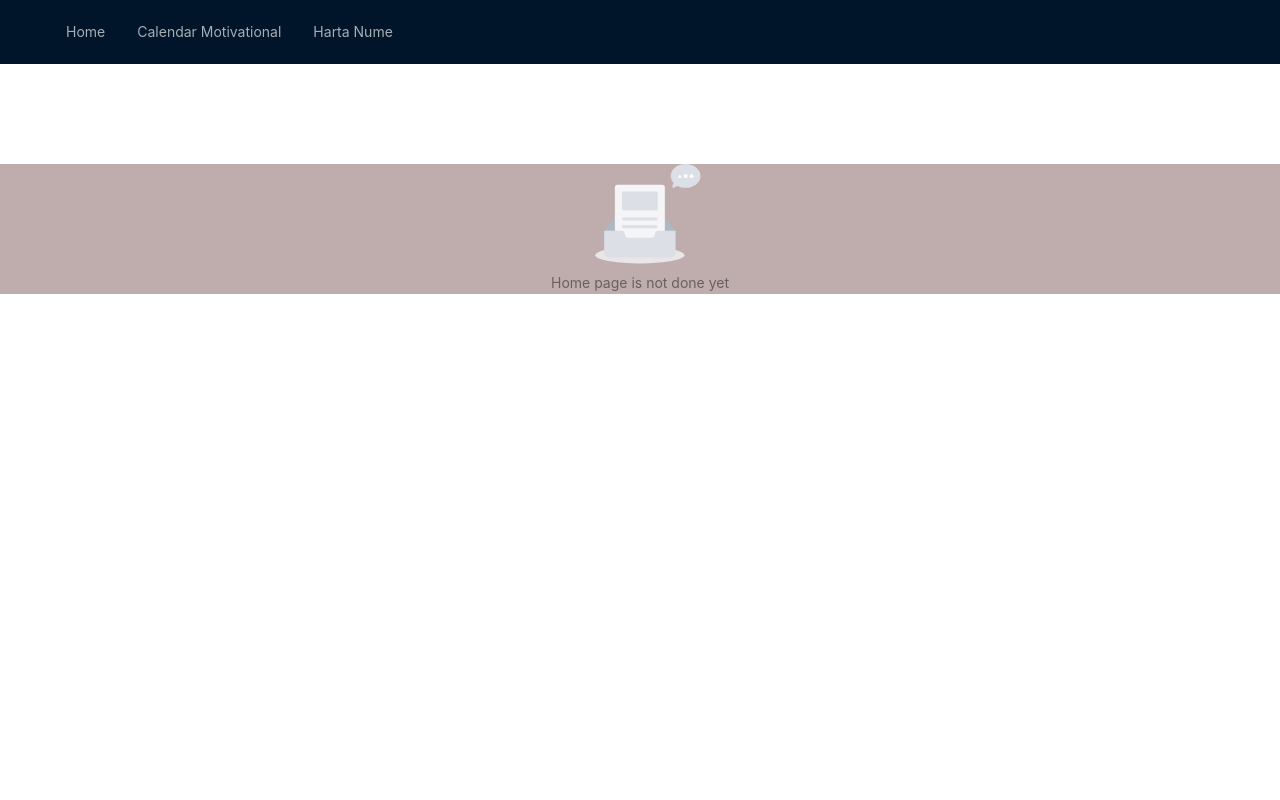
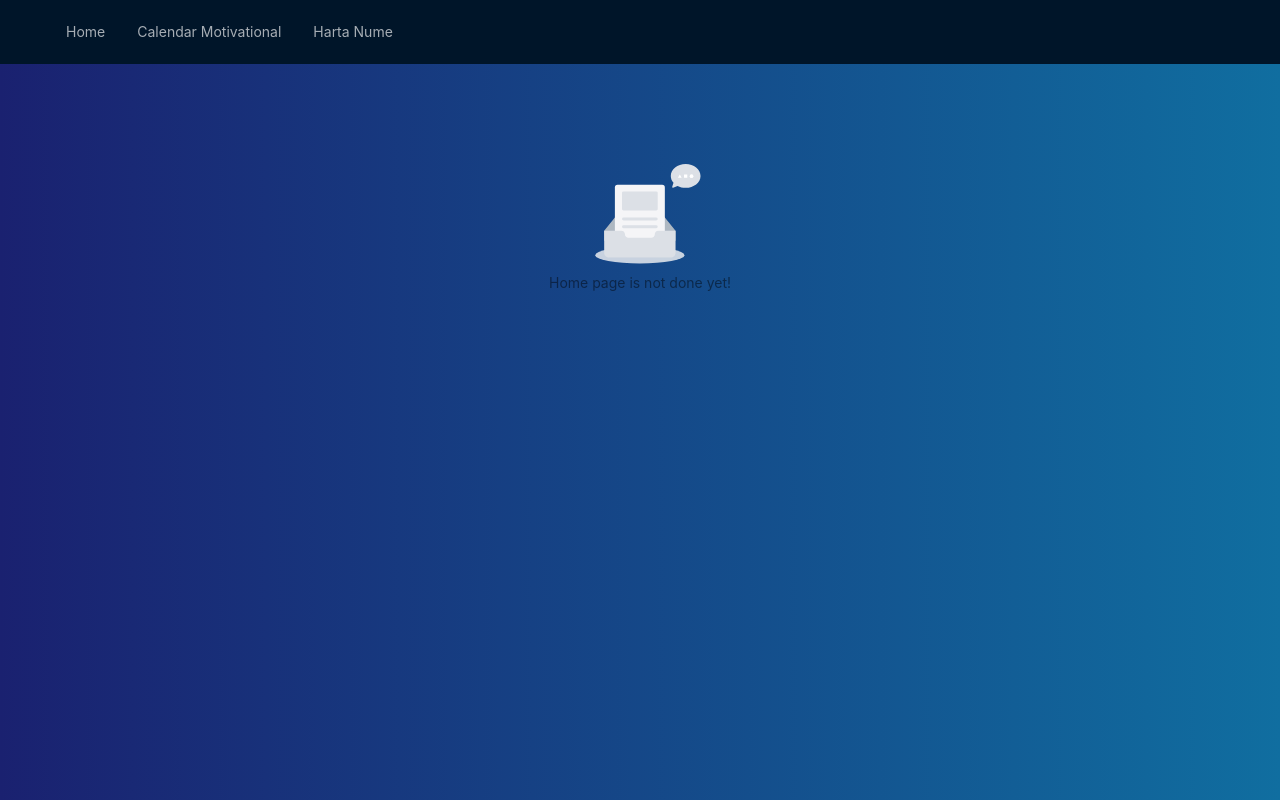
Before and after one commit to ironcracker/site-scoala, a React (Vite) app: page / in a window 1280 px wide. Built offline with nearby package versions, Linux system fonts and the light colour scheme.

Commit message:
update background

```diff
--- a/src/components/Home.tsx
+++ b/src/components/Home.tsx
@@ -2,8 +2,8 @@ import { Empty } from "antd";
 
 const Home = () =>{
     return (
-        <div style={{backgroundColor:'#bfadad', display:'block', marginTop:'100px', justifyContent:"center",}}>
-        <Empty description="Home page is not done yet"/>
+        <div style={{display:'block', marginTop:'100px', justifyContent:"center",}}>
+        <Empty description="Home page is not done yet!"/>
         </div>
 ) }
 export default Home;
--- a/src/components/Map.tsx
+++ b/src/components/Map.tsx
@@ -2,7 +2,7 @@ import { Empty } from "antd";
 
 const Map = () =>{
     return (
-        <>
+    <>
         <Empty description="Harta Nume Page Under Construction"/>
     </>
 ) }
--- a/src/index.css
+++ b/src/index.css
@@ -5,7 +5,7 @@
 
   color-scheme: light dark;
   color: rgba(255, 255, 255, 0.87);
-  background-color: #242424;
+  background: linear-gradient(270deg, rgb(16, 110, 160) 0%, rgba(26, 33, 112, 1) 100%);
 
   font-synthesis: none;
   text-rendering: optimizeLegibility;
```
